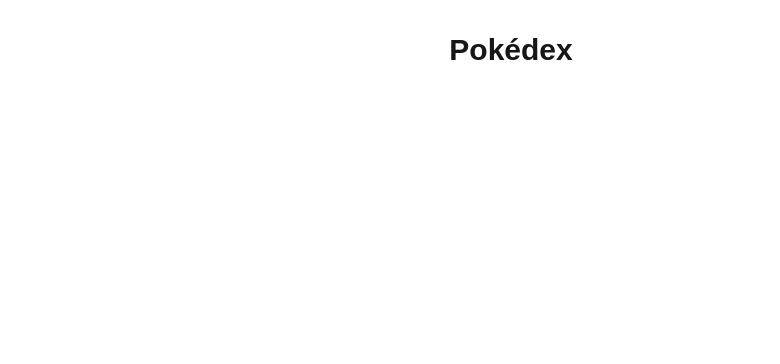
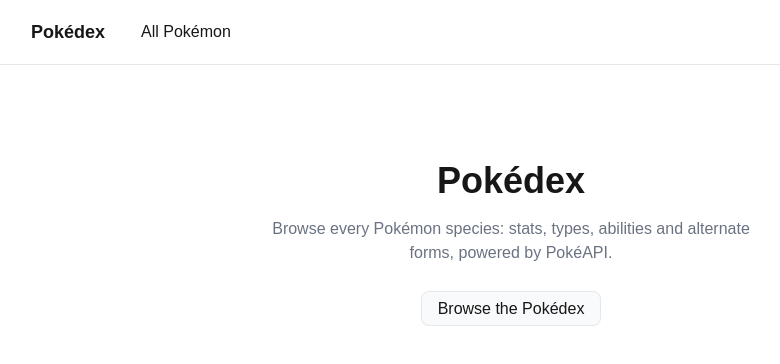
Before and after one commit to SRPater/pokedex, a Next.js app: page / in a window 1280 px wide. Shown: the top 364 px of the page, without its empty margins (129-909 px from the left). Built offline with nearby package versions, Linux system fonts and the light colour scheme.

Commit message:
Add shared Button, site header and landing page

```diff
--- a/src/app/error.tsx
+++ b/src/app/error.tsx
@@ -2,7 +2,7 @@
 
 import { useEffect } from "react";
 import StatusMessage from "@/components/StatusMessage";
-import ButtonLink from "@/components/ButtonLink";
+import { Button, ButtonLink } from "@/components/Button";
 
 // Shown when an page throws while rendering, e.g. when PokéAPI is down or
 // rate-limiting us. Must be a Client Component (the "use client" above).
@@ -22,12 +22,7 @@
       title="Something went wrong"
       message="We couldn't load this page. PokéAPI may be unavailable or slow right now, so please try again in a moment."
     >
-      <button
-        onClick={retry}
-        className="rounded-lg border border-gray-200 bg-gray-50 px-4 py-2 hover:bg-gray-200 dark:border-gray-800 dark:bg-gray-950 dark:hover:bg-gray-800"
-      >
-        Try again
-      </button>
+      <Button onClick={() => retry()}>Try again</Button>
       <ButtonLink href="/pokemon">Back to the Pokémon list</ButtonLink>
     </StatusMessage>
   );
--- a/src/app/layout.tsx
+++ b/src/app/layout.tsx
@@ -1,6 +1,8 @@
 import type { Metadata } from "next";
 import { Geist, Geist_Mono } from "next/font/google";
+
 import "./globals.css";
+import SiteHeader from "@/components/SiteHeader";
 
 const geistSans = Geist({
   variable: "--font-geist-sans",
@@ -23,7 +25,10 @@
       lang="en"
       className={`${geistSans.variable} ${geistMono.variable} h-full antialiased`}
     >
-      <body className="min-h-full flex flex-col">{children}</body>
+      <body className="min-h-full flex flex-col">
+        <SiteHeader />
+        {children}
+      </body>
     </html>
   );
 }
--- a/src/app/not-found.tsx
+++ b/src/app/not-found.tsx
@@ -1,5 +1,5 @@
 import StatusMessage from "@/components/StatusMessage";
-import ButtonLink from "@/components/ButtonLink";
+import { ButtonLink } from "@/components/Button";
 
 export default function NotFound() {
   return (
--- a/src/app/page.tsx
+++ b/src/app/page.tsx
@@ -1,5 +1,17 @@
-export default function Home() {
+import { ButtonLink } from "@/components/Button";
+
+// Landing page for /. Deliberately minimal for now.
+export default function HomePage() {
   return (
-    <h1 className="text-center text-3xl font-bold p-8">Pokédex</h1>
+    <div className="mx-auto flex w-full max-w-xl flex-col items-center px-8 py-24 text-center">
+      <h1 className="text-4xl font-bold">Pokédex</h1>
+      <p className="mt-4 text-gray-500">
+        Browse every Pokémon species: stats, types, abilities and alternate
+        forms, powered by PokéAPI.
+      </p>
+      <div className="mt-8">
+        <ButtonLink href="/pokemon">Browse the Pokédex</ButtonLink>
+      </div>
+    </div>
   );
 }
--- a/src/app/pokemon/page.tsx
+++ b/src/app/pokemon/page.tsx
@@ -14,6 +14,7 @@
 import { getSpriteUrl } from "@/lib/sprites";
 
 import PokemonTableSkeleton from "@/components/PokemonTableSkeleton";
+import { ButtonLink } from "@/components/Button";
 
 const PAGE_SIZE = 20;
 
@@ -101,21 +102,15 @@
 
       <div className="flex justify-between mt-6">
         {page > 1 && (
-          <Link
-            href={`/pokemon?page=${page - 1}`}
-            className="rounded-lg px-4 py-2 border border-gray-200 bg-gray-50 hover:bg-gray-200 dark:border-gray-800 dark:bg-gray-950 dark:hover:bg-gray-800"
-          >
+          <ButtonLink href={`/pokemon?page=${page - 1}`}>
             Previous page
-          </Link>
+          </ButtonLink>
         )}
 
         {data.next && (
-          <Link
-            href={`/pokemon?page=${page + 1}`}
-            className="ml-auto rounded-lg px-4 py-2 border border-gray-200 bg-gray-50 hover:bg-gray-200 dark:border-gray-800 dark:bg-gray-950 dark:hover:bg-gray-800"
-          >
+          <ButtonLink href={`/pokemon?page=${page + 1}`} className="ml-auto">
             Next page
-          </Link>
+          </ButtonLink>
         )}
       </div>
     </>
--- /dev/null
+++ b/src/components/Button.tsx
@@ -0,0 +1,40 @@
+import Link from "next/link";
+import type { ReactNode } from "react";
+
+// One look for everything that is styled as a button, so link buttons and
+// real buttons can't drift apart.
+const STYLES =
+  "cursor-pointer rounded-lg border border-gray-200 bg-gray-50 px-4 py-2 hover:bg-gray-200 dark:border-gray-800 dark:bg-gray-950 dark:hover:bg-gray-800";
+
+/** A navigation link that looks like a button. */
+export function ButtonLink({
+  href,
+  children,
+  className = "",
+}: {
+  href: string;
+  children: ReactNode;
+  className?: string;
+}) {
+  return (
+    <Link href={href} className={`${STYLES} ${className}`}>
+      {children}
+    </Link>
+  );
+}
+
+export function Button({
+  onClick,
+  children,
+  className = "",
+}: {
+  onClick: () => void;
+  children: ReactNode;
+  className?: string;
+}) {
+  return (
+    <button onClick={onClick} className={`${STYLES} ${className}`}>
+      {children}
+    </button>
+  );
+}
--- a/src/components/ButtonLink.tsx
+++ /dev/null
@@ -1,22 +0,0 @@
-import Link from "next/link";
-import type { ReactNode } from "react";
-
-/** A link styled as a bordered button, like the pagination buttons. */
-export default function ButtonLink({
-  href,
-  children,
-  className = "",
-}: {
-  href: string;
-  children: ReactNode;
-  className?: string;
-}) {
-  return (
-    <Link
-      href={href}
-      className={`rounded-lg border border-gray-200 b-gray-50 px-4 py-2 hover:bg-gray-200 dark:border-gray-800 dark:bg-gray-950 dark:hover:bg-gray-800 ${className}`}
-    >
-      {children}
-    </Link>
-  );
-}
--- /dev/null
+++ b/src/components/SiteHeader.tsx
@@ -0,0 +1,20 @@
+import Link from "next/link";
+
+/** Top bar on every page: home link and navigation. */
+export default function SiteHeader() {
+  return (
+    <header className="border-b border-gray-200 dark:border-gray-800">
+      <nav className="mx-auto flex w-full max-w-5xl items-center gap-6 px-8 py-4">
+        <Link href="/" className="text-lg font-bold">
+          Pokédex
+        </Link>
+        <Link
+          href="/pokemon"
+          className="rounded-lg px-3 py-1 hover:bg-gray-100 dark:hover:bg-gray-900"
+        >
+          All Pokémon
+        </Link>
+      </nav>
+    </header>
+  );
+}
```
Also changed, not shown: 1 other file (tests, documents, lock files or other folders).
